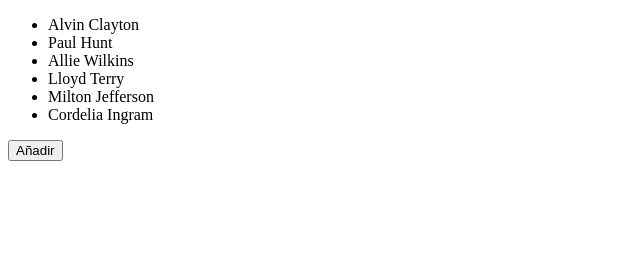
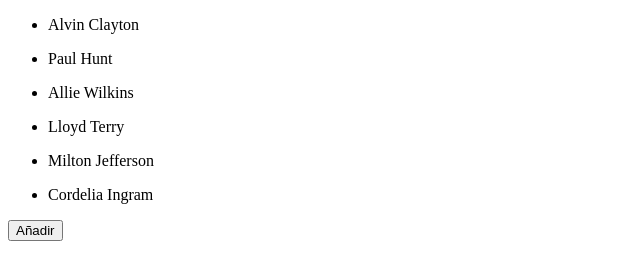
Before and after one commit to alexxispn/EOI-user-testing, a website: page src/index.html in a window 1280 px wide. Both pictures are taken after a click on the button "Añadir". Shown: the whole page, without its empty margins (0-640 px from the left). Drawn offline with Linux system fonts and the light colour scheme.

Commit message:
add p elemnt on user

```diff
--- a/src/index.html
+++ b/src/index.html
@@ -9,20 +9,22 @@
 
 <body>
     <ul>
-        <li>Alvin Clayton</li>
-        <li>Paul Hunt</li>
-        <li>Allie Wilkins</li>
-        <li>Lloyd Terry</li>
-        <li>Milton Jefferson</li>
+        <li><p>Alvin Clayton</p></li>
+        <li><p>Paul Hunt</p></li>
+        <li><p>Allie Wilkins</p></li>
+        <li><p>Lloyd Terry</p></li>
+        <li><p>Milton Jefferson</p></li>
     </ul>
     <button id="add">Añadir</button>
 </body>
 
 <script>
-    function addUser(){
-        const li = document.createElement("li");
-        li.innerHTML = "Cordelia Ingram";
-        document.getElementsByTagName("ul")[0].appendChild(li);
+    function addUser() {
+      const li = document.createElement('li');
+      const p = document.createElement('p');
+      p.innerHTML = 'Cordelia Ingram';
+      li.appendChild(p);
+      document.querySelector('ul').appendChild(li);
     }
         const button = document.querySelector('#add');
         button.addEventListener('click', addUser);
```
